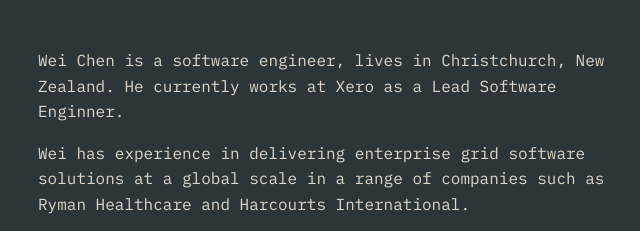
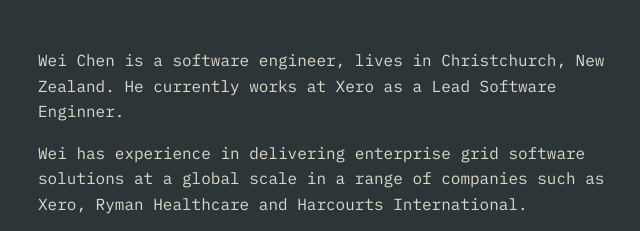
Before and after one commit to weichch/weichendev, a plain HTML site: page index.html in a window 1280 px wide. Shown: the top 231 px of the page, 314-954 px from the left. Drawn offline with Linux system fonts and the light colour scheme.

Commit message:
Update site

```diff
--- a/index.html
+++ b/index.html
@@ -18,7 +18,7 @@
   </p>
   <p>
     Wei has experience in delivering enterprise grid software solutions at a global scale in a range of companies such
-    as Ryman Healthcare and Harcourts International.
+    as Xero, Ryman Healthcare and Harcourts International.
   </p>
   <p>
     Wei is known for his technical excellence, growth mindset and customer obsession that result in delightful products
```
